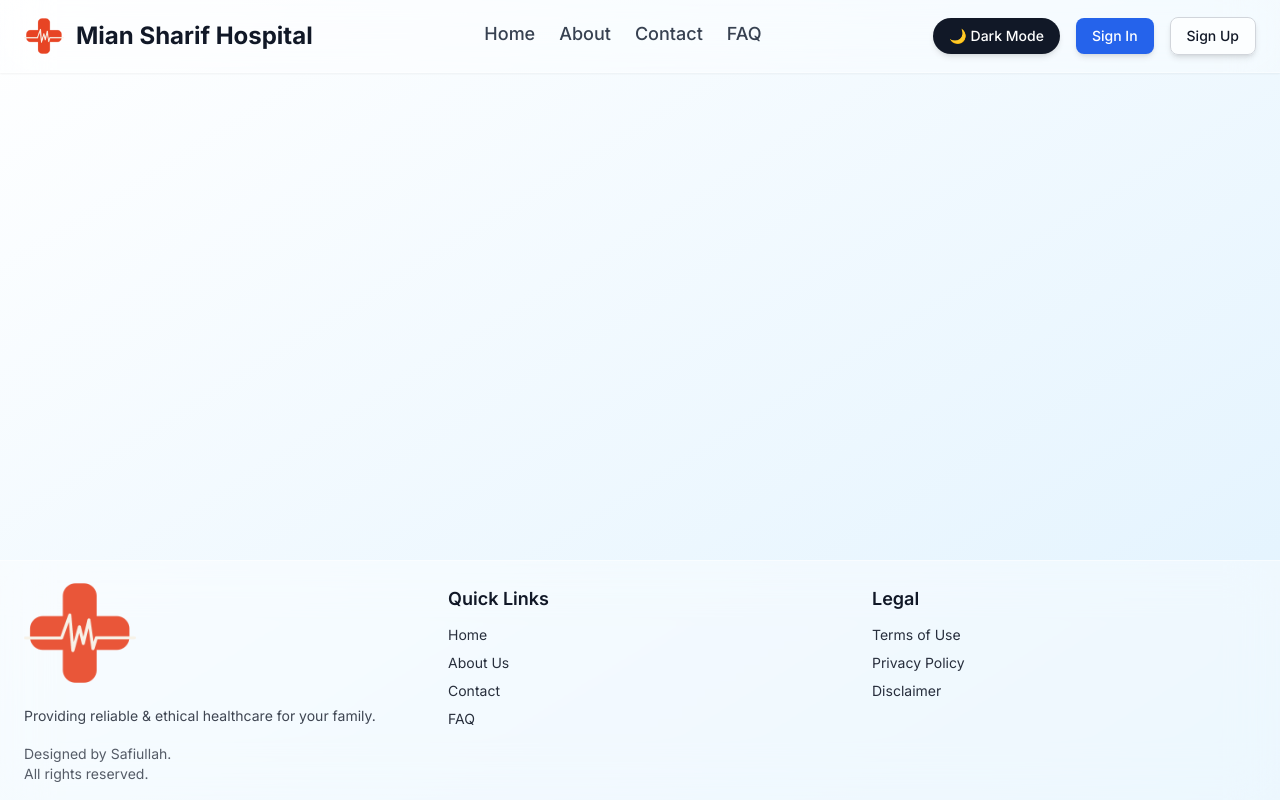
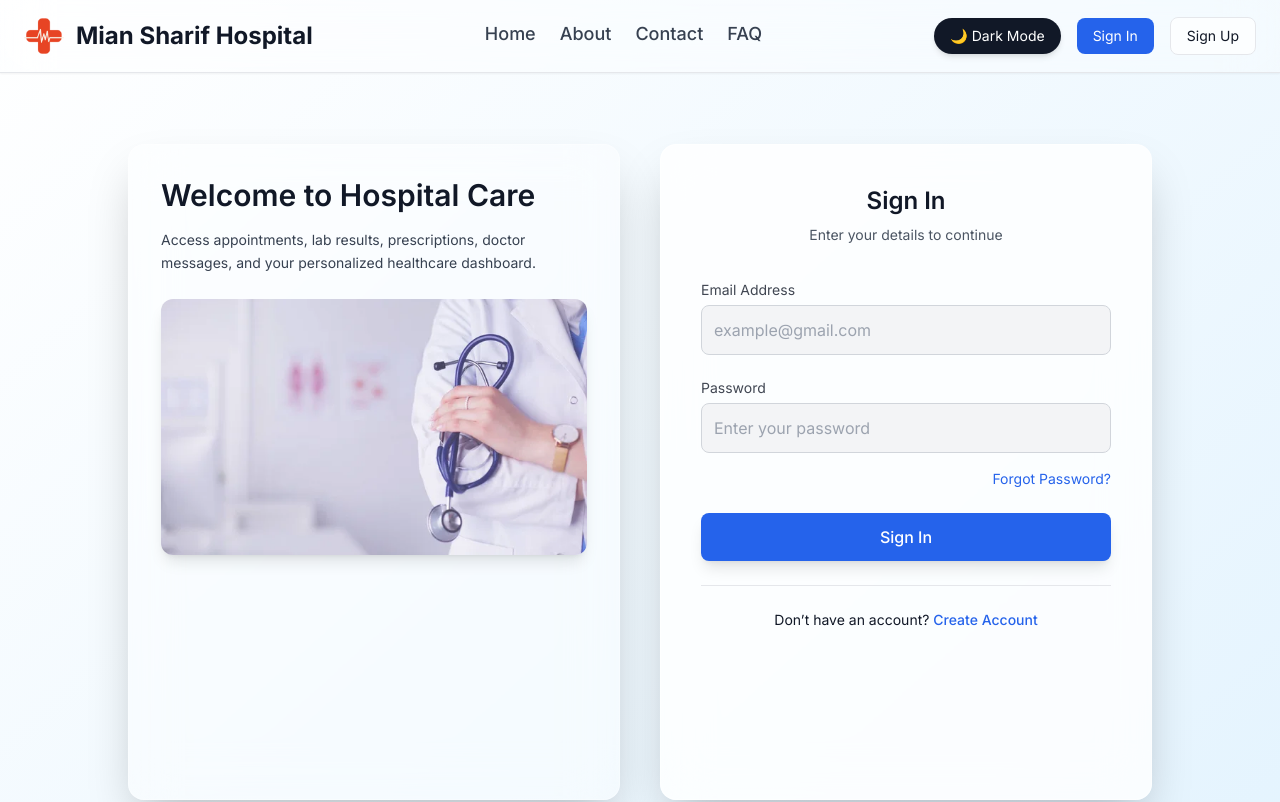
Before and after one commit to Safi-UOL/Mian-Sharif-Hospital, a React (Vite) app: page /Mian-Sharif-Hospital/signin in a window 1280 px wide. Shown: the top 802 px of the page. Built offline with nearby package versions, Linux system fonts and the light colour scheme.

Commit message:
Initial website upload

```diff
--- a/src/App.jsx
+++ b/src/App.jsx
@@ -14,14 +14,10 @@ import Privacy from "./Pages/Privacy";
 import Disclaimer from "./Pages/Disclaimer";
 
 export default function App() {
+  const isProd = import.meta.env.MODE === "production";
+
   return (
-    <BrowserRouter
-      basename={
-        import.meta.env.MODE === "production"
-          ? "/Mian-Sharif-Hospital"
-          : "/"
-      }
-    >
+   <BrowserRouter basename="/Mian-Sharif-Hospital">
       <ScrollToTop />
 
       <div className="flex flex-col min-h-screen">
--- a/src/Pages/Sign_in.jsx
+++ b/src/Pages/Sign_in.jsx
@@ -1,3 +1,4 @@
+import { Link } from "react-router-dom";
 import hospitalCareImg from "../assets/images/hospital-Care.jpg"; // <-- ADDED
 
 export default function SignIn() {
@@ -19,7 +20,7 @@ export default function SignIn() {
             and your personalized healthcare dashboard.
           </p>
 
-          {/* LOCAL IMAGE ADDED */}
+          {/* LOCAL IMAGE */}
           <img
             src={hospitalCareImg}
             alt="Hospital Care"
@@ -84,12 +85,12 @@ export default function SignIn() {
           {/* Create Account */}
           <p className="text-center text-sm">
             Don’t have an account?{" "}
-            <a
-              href="/signup"
+            <Link
+              to="/signup"
               className="text-blue-600 dark:text-blue-400 hover:underline font-medium"
             >
               Create Account
-            </a>
+            </Link>
           </p>
 
         </div>
--- a/src/Pages/Sign_up.jsx
+++ b/src/Pages/Sign_up.jsx
@@ -1,3 +1,4 @@
+import { Link } from "react-router-dom";
 import signupImg from "../assets/images/sign-up.jpg"; // <-- LOCAL IMAGE
 
 export default function Sign_up() {
@@ -96,15 +97,15 @@ export default function Sign_up() {
               Create Account
             </button>
 
-            {/* LOGIN LINK */}
+            {/* LOGIN LINK FIXED */}
             <p className="text-center text-sm pt-4">
               Already have an account?{" "}
-              <a
-                href="/signin"
+              <Link
+                to="/signin"
                 className="text-blue-600 dark:text-blue-400 hover:underline font-medium"
               >
                 Sign In
-              </a>
+              </Link>
             </p>
 
           </div>
--- a/src/components/layouts/Navbar.jsx
+++ b/src/components/layouts/Navbar.jsx
@@ -7,37 +7,25 @@ export default function Navbar() {
   const location = useLocation();
   const navigate = useNavigate();
 
-  // Correct HOME paths (Localhost + GitHub Pages)
-  const homePaths = ["/", "/Mian-Sharif-Hospital/"];
+  const homePath = "/"; // browserRouter handles basename
 
   useEffect(() => {
-    if (theme === "dark") {
-      document.documentElement.classList.add("dark");
-    } else {
-      document.documentElement.classList.remove("dark");
-    }
+    if (theme === "dark") document.documentElement.classList.add("dark");
+    else document.documentElement.classList.remove("dark");
+
     localStorage.setItem("theme", theme);
   }, [theme]);
 
-  // SAME PAGE → REFRESH, DIFFERENT PAGE → NAVIGATE
+  // SAME PAGE refresh, OTHER PAGE navigate
   const handleNavClick = (e, path) => {
     e.preventDefault();
 
-    const current = location.pathname;
-
-    // HOME PAGE CASE (localhost + GitHub pages)
-    if (path === "/" && homePaths.includes(current)) {
-      window.location.reload();
+    if (location.pathname === path) {
+      window.location.reload(); // refresh only same-page click
       return;
     }
 
-    // Other pages → refresh only when already on the same page
-    if (current === path) {
-      window.location.reload();
-      return;
-    }
-
-    navigate(path);
+    navigate(path); // normal navigation
   };
 
   const getNavClass = ({ isActive }) =>
@@ -46,21 +34,13 @@ export default function Navbar() {
       : "pb-1 text-gray-700 dark:text-gray-200 hover:text-black dark:hover:text-white transition";
 
   return (
-    <nav className="fixed top-0 left-0 w-full z-50 backdrop-blur-xl bg-white/30 dark:bg-gray-900/20 shadow-sm border-b border-white/40 dark:border-gray-700/40">
+    <nav className="fixed top-0 w-full z-50 backdrop-blur-xl bg-white/30 dark:bg-gray-900/20 border-b dark:border-gray-700/40 shadow-sm">
       <div className="max-w-7xl mx-auto px-6 py-4 flex items-center justify-between">
 
-        {/* LOGO — ALWAYS REFRESH */}
+        {/* LOGO CLICK → ALWAYS GO HOME WITHOUT WARNING */}
         <a
-          href={import.meta.env.MODE === "production"
-                ? "/Mian-Sharif-Hospital/"
-                : "/"}
-          onClick={(e) => {
-            e.preventDefault();
-            window.location.href =
-              import.meta.env.MODE === "production"
-                ? "/Mian-Sharif-Hospital/"
-                : "/";
-          }}
+          href="#"
+          onClick={(e) => handleNavClick(e, homePath)}
           className="flex items-center gap-3 hover:opacity-80 transition"
         >
           <img src={logo} className="w-10 h-10" alt="Hospital Logo" />
@@ -69,10 +49,9 @@ export default function Navbar() {
           </span>
         </a>
 
-        {/* NAVIGATION LINKS */}
+        {/* NAV LINKS */}
         <div className="flex gap-6 text-lg font-medium">
 
-          {/* HOME */}
           <NavLink
             to="/"
             className={getNavClass}
@@ -82,7 +61,6 @@ export default function Navbar() {
             Home
           </NavLink>
 
-          {/* ABOUT */}
           <NavLink
             to="/about"
             className={getNavClass}
@@ -91,7 +69,6 @@ export default function Navbar() {
             About
           </NavLink>
 
-          {/* CONTACT */}
           <NavLink
             to="/contact"
             className={getNavClass}
@@ -100,7 +77,6 @@ export default function Navbar() {
             Contact
           </NavLink>
 
-          {/* FAQ */}
           <NavLink
             to="/faq"
             className={getNavClass}
@@ -113,32 +89,25 @@ export default function Navbar() {
 
         {/* RIGHT BUTTONS */}
         <div className="flex items-center gap-4">
-
-          {/* THEME SWITCH */}
           <button
             onClick={() => setTheme(theme === "dark" ? "light" : "dark")}
-            className="px-4 py-2 rounded-full text-sm font-medium bg-gray-900 text-white dark:bg-yellow-400 dark:text-black shadow-md hover:shadow-lg transition"
+            className="px-4 py-2 rounded-full text-sm bg-gray-900 text-white dark:bg-yellow-400 dark:text-black shadow-md"
           >
             {theme === "dark" ? "☀ Light Mode" : "🌙 Dark Mode"}
           </button>
 
-          {/* SIGN IN */}
-          <Link
-            to="/signin"
-            className="px-4 py-2 text-sm font-medium rounded-lg bg-blue-600 text-white shadow-md hover:bg-blue-700 transition"
-          >
+          <Link to="/signin" className="px-4 py-2 text-sm rounded-lg bg-blue-600 text-white">
             Sign In
           </Link>
 
-          {/* SIGN UP */}
           <Link
             to="/signup"
-            className="px-4 py-2 text-sm font-medium rounded-lg bg-white/70 dark:bg-gray-700/70 border border-gray-300 dark:border-gray-600 text-gray-900 dark:text-gray-100 shadow-md hover:shadow-lg transition"
+            className="px-4 py-2 text-sm rounded-lg bg-white/70 dark:bg-gray-700/70 border text-gray-900 dark:text-gray-100"
           >
             Sign Up
           </Link>
+        </div>
 
-        </div>
       </div>
     </nav>
   );
--- a/vite.config.js
+++ b/vite.config.js
@@ -2,6 +2,6 @@ import { defineConfig } from "vite";
 import react from "@vitejs/plugin-react";
 
 export default defineConfig({
-  base: "/Mian-Sharif-Hospital/",
+  base: "/Mian-Sharif-Hospital/", // Always correct for GitHub Pages
   plugins: [react()],
 });
```
Also changed, not shown: package.json (+2 -13 lines), 1 other file (tests, documents, lock files or other folders).
